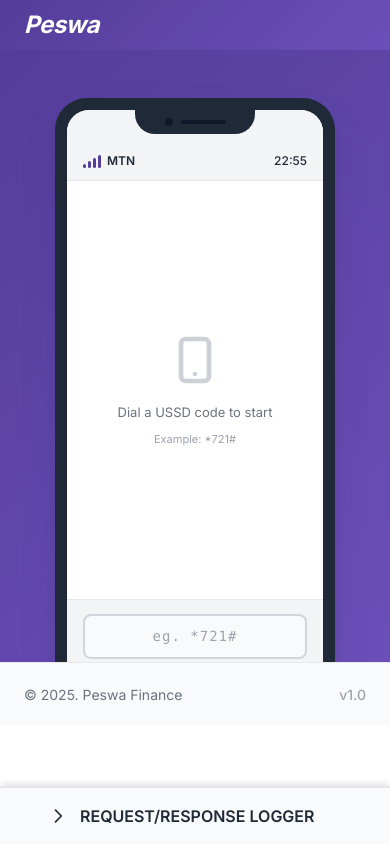
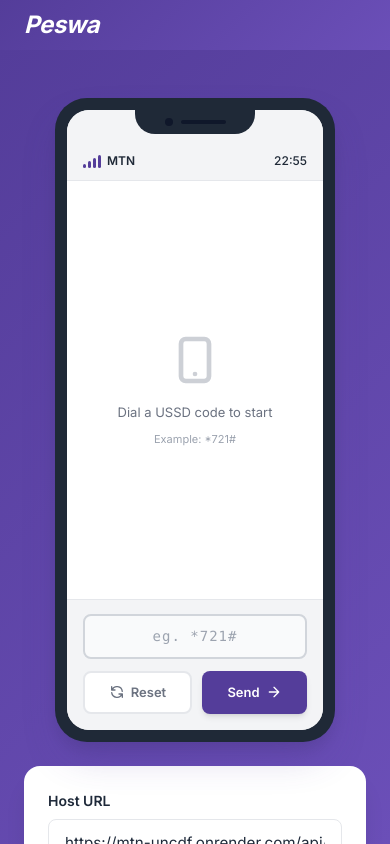
Before and after one commit to hayahyts/peswa-ussd-simulator, a Next.js app: page / in a window 390 px wide. Built offline with nearby package versions, Linux system fonts and the light colour scheme.

Commit message:
Layout fix

```diff
--- a/app/globals.css
+++ b/app/globals.css
@@ -191,4 +191,27 @@ header, footer, main {
     padding-left: 3rem !important;
     padding-right: 3rem !important;
   }
+
+  main {
+    height: 72.5vh !important;
+  }
 }
+
+/* Mobile - full height minus header */
+@media (max-width: 1023px) {
+  main {
+    height: calc(100vh - 5vh) !important;
+  }
+
+  /* Purple gradient on mobile */
+  body > div {
+    background: linear-gradient(135deg, #543d9a 0%, #6b4fb8 100%) !important;
+  }
+}
+
+/* Desktop - gray background below main */
+@media (min-width: 1024px) {
+  body > div {
+    background: #F3F4F6 !important;
+  }
+}
--- a/app/page.tsx
+++ b/app/page.tsx
@@ -209,11 +209,10 @@ export default function Home() {
         </div>
       </header>
 
-      {/* Row 2: Main Content - 72.5vh */}
+      {/* Row 2: Main Content */}
       <main
         className="flex-col lg:flex-row justify-start lg:justify-center overflow-auto lg:overflow-visible"
         style={{
-          height: '72.5vh',
           minHeight: '500px',
           background: 'linear-gradient(135deg, #543d9a 0%, #6b4fb8 100%)',
           display: 'flex',
@@ -298,12 +297,12 @@ export default function Home() {
 
       {/* Row 3: Footer - 7.5vh */}
       <footer
+        className="hidden lg:flex"
         style={{
           height: '7.5vh',
           minHeight: '60px',
-          background: '#F9FAFB',
+          background: '#F3F4F6',
           borderTop: '1px solid #E5E7EB',
-          display: 'flex',
           alignItems: 'center',
           justifyContent: 'space-between',
           position: 'relative',
@@ -317,7 +316,9 @@ export default function Home() {
       </footer>
 
       {/* Row 4: Logger - Fixed Bottom */}
-      <RequestResponseLogger logs={logs} />
+      <div className="hidden lg:block">
+        <RequestResponseLogger logs={logs} />
+      </div>
     </div>
   );
 }
```
